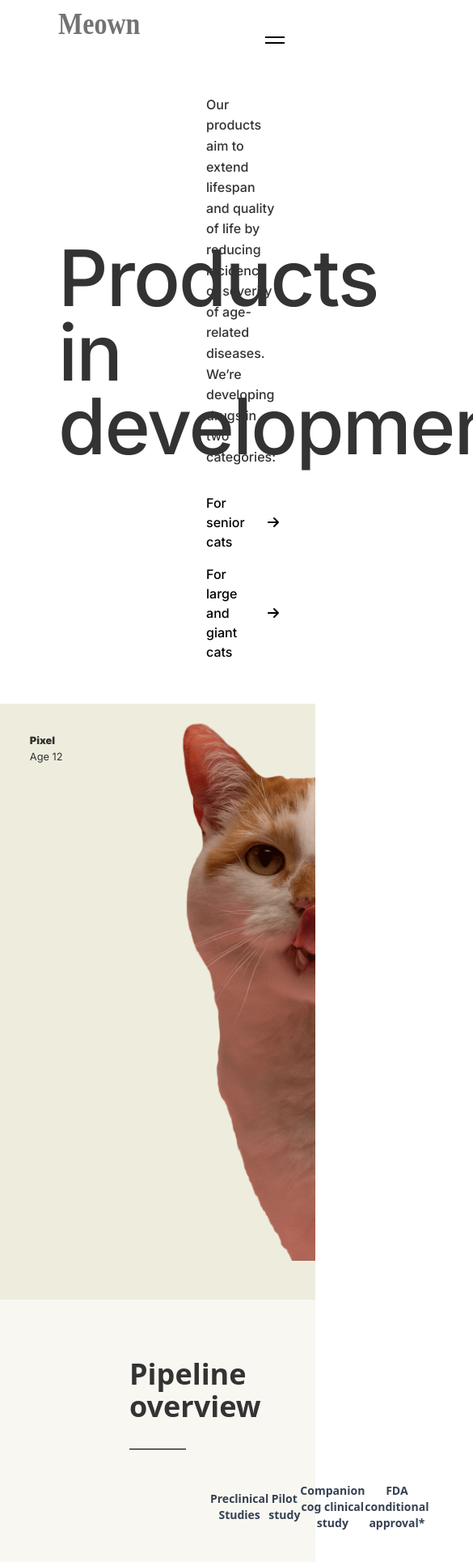
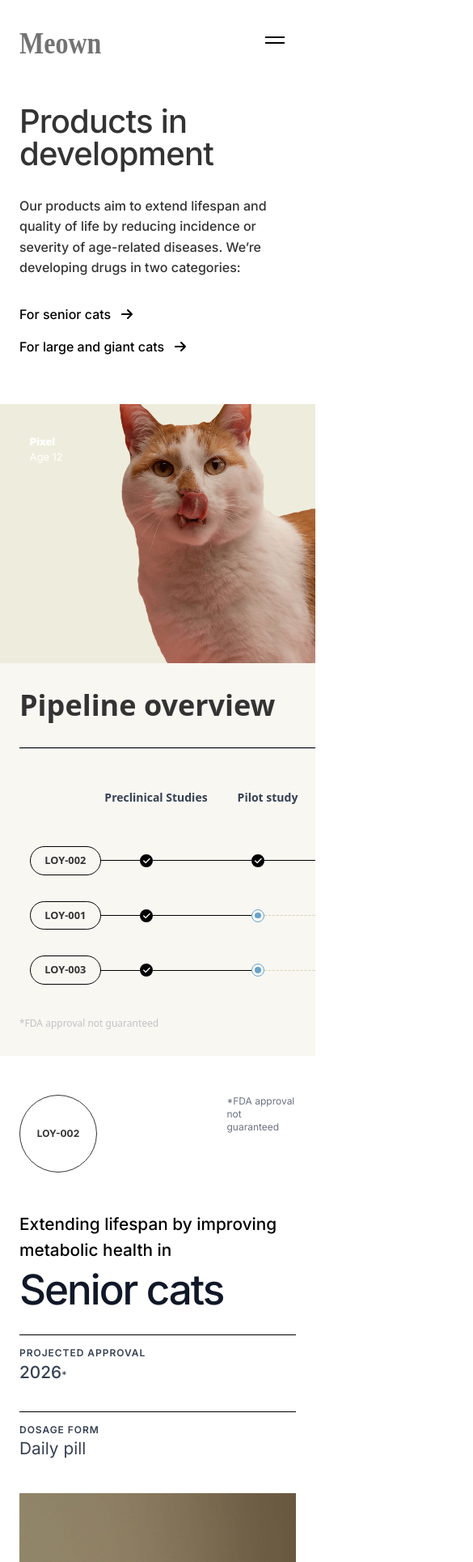
Before and after one commit to BusariAnees/cat-health, a React (Vite) app: page /products in a window 390 px wide. Shown: the top 1929 px of the page at 81% size, 585 px wide, since content can reach past the window. Built offline with nearby package versions, Linux system fonts and the light colour scheme; a web font is replaced by a local one.

Commit message:
working on section 2 responsiveness

```diff
--- a/src/App.jsx
+++ b/src/App.jsx
@@ -54,7 +54,7 @@ function App() {
           path="/products"
           element={
             <>
-            <div className="px-[4.5rem]">
+            <div className=" p-[1.5rem] m:px-[4.5rem]">
             <Header isActive={isActive} setIsActive={setIsActive} />
             </div>
               <Products />
@@ -65,7 +65,7 @@ function App() {
         />
         <Route path="/clinical" element={
         <>
-           <div className="px-[4.5rem]">
+           <div className="p-[1.5rem] m:px-[4.5rem]">
             <Header isActive={isActive} setIsActive={setIsActive} />
             </div>
          <Clinicals   setShowModal={setShowModal} />
--- a/src/assets/css/clinical.css
+++ b/src/assets/css/clinical.css
@@ -12,3 +12,24 @@
   .nav-clinicals-9-img {
     background-image: url("/src/assets/img/cat-9.jpg")!important;
   }
+
+
+ /* Tablet: max-width 1024px */
+
+ @media (max-width: 1050px) {
+
+ }
+
+
+/* Mobile: max-width 639px */
+
+  @media(max-width:638px){
+    .nav-clinicals-img{
+      height: 23rem;
+}
+
+.cat-des-products{
+  color: white;
+}
+
+  }
--- a/src/assets/css/products.css
+++ b/src/assets/css/products.css
@@ -92,4 +92,102 @@
 }
 
 
-/* senior and large dogs */
+
+/* Tablet: max-width 1024px */
+
+@media (max-width: 1050px) {
+
+  .nav-section-p-1{
+    font-size: 4rem;
+    line-height: 4rem;
+  }
+
+  .nav-section-div-2{
+    width: 40%;
+  }
+}
+
+/* Mobile: max-width 639px */
+
+@media (max-width: 639px) {
+
+  .nav-section-div-1{
+    display: block;
+    padding: 1.5rem;
+  }
+
+ .nav-section-p-1 {
+  font-size: 2.5rem;
+  line-height: 2.5rem;
+  width: 100%;
+  margin-bottom: 2rem;
+
+ }
+
+ .nav-section-div-2 {
+   width: 100%;
+ }
+
+ .nav-products-img{
+  height: 20rem;
+ }
+
+ .pipeline_flow {
+  padding: 2rem 1.5rem;
+ }
+
+ #senior{
+  padding: 3rem 1.5rem;
+ }
+
+ .senior-cats {
+  display: block;
+ }
+
+ .senior-cats-div {
+  display: flex
+  ;
+      flex-direction: row;
+      justify-content: space-between;
+      align-items: start;
+      margin-bottom: 3rem;
+ }
+
+ .senior-cats-p {
+  width: 25%;
+  margin-top: 0;
+ }
+
+ .senior-p-2 {
+  font-size: 1.3rem;
+  margin-bottom: 0;
+ }
+
+ .senior-h-2 {
+  font-size: 3.2rem;
+  line-height: 4rem;
+ }
+
+ .senior-div-2 {
+  display: block;
+  width: 100%;
+  margin-bottom: 2rem;
+ }
+
+.stamp{
+  font-size: 1.3rem;
+}
+
+.p-line {
+  font-size: 1.5rem;
+  line-height: 2rem;
+  font-weight: 400;
+}
+
+#large{
+  padding: 3rem 1.5rem;
+
+}
+
+
+}
--- a/src/components/CatPipeline.jsx
+++ b/src/components/CatPipeline.jsx
@@ -17,7 +17,9 @@ const steps = [
 
 export default function CatPipeline() {
   return (
-    <div className="bg-[#f8f7f2] pt-18 pb-12 px-40 font-sans">
+    <div className="overflow-x-auto w-full">
+  <div className="min-w-[700px]">
+    <div className="pipeline_flow  bg-[#f8f7f2] pt-18 pb-12 px-40 font-sans">
       <h2 className="text-4xl font-bold mb-0 text-left pb-8 !border-b-1 !border-black border-solid ">
         Pipeline overview
       </h2>
@@ -77,5 +79,7 @@ export default function CatPipeline() {
         </p>
       </div>
     </div>
+    </div>
+</div>
   );
 }
--- a/src/pages/products.jsx
+++ b/src/pages/products.jsx
@@ -88,40 +88,41 @@ export default function Product() {
         <CatPipeline />
 
         <section id="senior" className="pt-[9rem] pb-[7rem] px-[6rem] bg-white min-h-screen flex flex-col justify-center items-center">
-          <div className=" w-full text-center flex justify-between">
-            <article className="text-start">
+          <div className="senior-cats  w-full text-center flex justify-between">
+          <div className="senior-cats-div order-2  flex flex-col flex-wrap-reverse">
+              <div className="flex items-center justify-center w-[6rem] h-[6rem] border-[1px] rounded-[50px] text-xs font-bold">
+                LOY-002
+              </div>
+              <p className="senior-cats-p text-xs text-gray-500  text-start mt-[2.5rem]">
+                *FDA approval not guaranteed
+              </p>
+            </div>
+            <article className=" order-1 text-start">
               {" "}
-              <p className="text-[1.5rem] text-black leading-8 font-[500] mb-2">
+              <p className="senior-p-2 text-[1.5rem] text-black leading-8 font-[500] mb-2">
                 Extending lifespan by improving <br /> metabolic health in
               </p>
-              <h1 className="text-[6rem] leading-[5.5rem] tracking-[-0.04em] font-medium text-5xl text-gray-900 mb-6">
+              <h1 className="senior-h-2 text-[6rem] leading-[5.5rem] tracking-[-0.04em] font-medium text-5xl text-gray-900 mb-6">
                 Senior cats
               </h1>
-              <div className="flex items-start  justify-between text-sm text-gray-700 mb-10">
-                <div className=" w-[48%] !border-solid !border-t-[1px] !border-black pt-[14px]">
+              <div className="block sm:flex items-start  justify-between text-sm text-gray-700 mb-10">
+                <div className=" senior-div-2 w-[48%] !border-solid !border-t-[1px] !border-black pt-[14px]">
                   <p className="text-xs uppercase tracking-[0.08em] font-semibold">
                     PROJECTED APPROVAL
                   </p>
-                  <p className="text-lg font-medium">
+                  <p className="stamp  text-lg font-medium">
                     2026<span className="text-xs">*</span>
                   </p>
                 </div>
-                <div className=" w-[48%] !border-solid !border-t-[1px] !border-black pt-[14px]">
+                <div className=" senior-div-2 w-[48%] !border-solid !border-t-[1px] !border-black pt-[14px]">
                   <p className="font-semibold uppercase text-xs tracking-[0.08em]">
                     DOSAGE FORM
                   </p>
-                  <p>Daily pill</p>
+                  <p className="stamp">Daily pill</p>
                 </div>
               </div>
             </article>
-            <div className="flex flex-col flex-wrap-reverse">
-              <div className="flex items-center justify-center w-[6rem] h-[6rem] border-[1px] rounded-[50px] text-xs font-bold">
-                LOY-002
-              </div>
-              <p className="text-xs text-gray-500  text-start mt-[2.5rem]">
-                *FDA approval not guaranteed
-              </p>
-            </div>
+
           </div>
           <div className="relative w-full h-[31rem]">
             <img
@@ -139,7 +140,7 @@ export default function Product() {
           <h3 className="mb-[2rem] text-xs uppercase font-semibold tracking-[0.08em] text-gray-600">
             About
           </h3>
-          <p className="text-[32px] leading-[48px]  md:text-4xl font-medium text-gray-900 mb-12">
+          <p className="p-line text-[32px] leading-[48px]  md:text-4xl font-medium text-gray-900 mb-12">
             We’re developing LOY-002 to support healthy aging in <br /> senior
             cats of nearly every size. The product is meant to <br /> target
             metabolic dysfunction, which may extend the <br /> number of healthy
@@ -207,33 +208,8 @@ export default function Product() {
         </section>
 
         <section id="large" className="pt-[9rem] pb-[7rem] px-[6rem] bg-white min-h-screen flex flex-col justify-center items-center">
-          <div className=" w-full text-center flex justify-between">
-            <article className="text-start">
-              {" "}
-              <p className="text-[1.5rem] text-black leading-8 font-[500] mb-2">
-                Longer, healthier lives for
-              </p>
-              <h1 className="text-[6rem] leading-[5.5rem] tracking-[-0.04em] font-medium text-5xl text-gray-900 mb-6">
-                Large and giant cats
-              </h1>
-              <div className="flex items-start  justify-between text-sm text-gray-700 mb-10">
-                <div className=" w-[48%] !border-solid !border-t-[1px] !border-black pt-[14px]">
-                  <p className="text-xs uppercase tracking-[0.08em] font-semibold">
-                    PROJECTED APPROVAL
-                  </p>
-                  <p className="text-lg font-medium">
-                    2027<span className="text-xs">*</span>
-                  </p>
-                </div>
-                <div className=" w-[48%] !border-solid !border-t-[1px] !border-black pt-[14px]">
-                  <p className="font-semibold uppercase text-xs tracking-[0.08em]">
-                    DOSAGE FORM
-                  </p>
-                  <p>Injectable or daily pill</p>
-                </div>
-              </div>
-            </article>
-            <div className="flex flex-col flex-wrap-reverse">
+          <div className="senior-cats  w-full text-center flex justify-between">
+          <div className="senior-cats-div order-2  flex flex-col flex-wrap-reverse">
               <div className="flex ">
                 {" "}
                 <div className="mr-[7px] flex items-center justify-center w-[6rem] h-[6rem] border-[1px] rounded-[50px] text-xs font-bold">
@@ -244,10 +220,37 @@ export default function Product() {
                 </div>
               </div>
 
-              <p className="text-xs text-gray-500  text-start mt-[2.5rem]">
+              <p className=" senior-cats-p  text-xs text-gray-500  text-start mt-[2.5rem]">
                 *FDA approval not guaranteed
               </p>
             </div>
+
+            <article className="order-1  text-start">
+              {" "}
+              <p className="senior-p-2 text-[1.5rem] text-black leading-8 font-[500] mb-2">
+                Longer, healthier lives for
+              </p>
+              <h1 className="senior-h-2 text-[6rem] leading-[5.5rem] tracking-[-0.04em] font-medium text-5xl text-gray-900 mb-6">
+                Large and giant cats
+              </h1>
+              <div className="block sm:flex items-start  justify-between text-sm text-gray-700 mb-10">
+                <div className="senior-div-2 w-[48%] !border-solid !border-t-[1px] !border-black pt-[14px]">
+                  <p className="text-xs uppercase tracking-[0.08em] font-semibold">
+                    PROJECTED APPROVAL
+                  </p>
+                  <p className="stamp text-lg font-medium">
+                    2027<span className="text-xs">*</span>
+                  </p>
+                </div>
+                <div className="senior-div-2  w-[48%] !border-solid !border-t-[1px] !border-black pt-[14px]">
+                  <p className="font-semibold uppercase text-xs tracking-[0.08em]">
+                    DOSAGE FORM
+                  </p>
+                  <p className="stamp">Injectable or daily pill</p>
+                </div>
+              </div>
+            </article>
+
           </div>
           <div className="relative w-full h-[31rem]">
             <img
@@ -266,7 +269,7 @@ export default function Product() {
           <h3 className="mb-[2rem] text-xs uppercase font-semibold tracking-[0.08em] text-gray-600">
             About
           </h3>
-          <p className=" text-[32px] leading-[48px]  md:text-4xl font-medium text-gray-900 mb-14">
+          <p className="p-line text-[32px] leading-[48px]  md:text-4xl font-medium text-gray-900 mb-14">
             Large and giant breed cats can have as little as half the <br />{" "}
             lifespan of smaller cats. LOY-001 and LOY-003 target <br /> the
             biological mechanisms thought to cause{" "}
```
